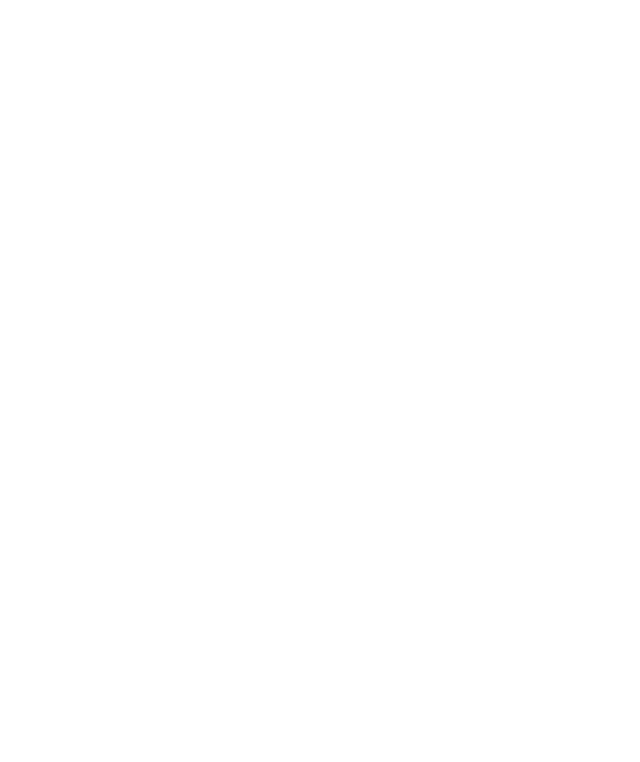
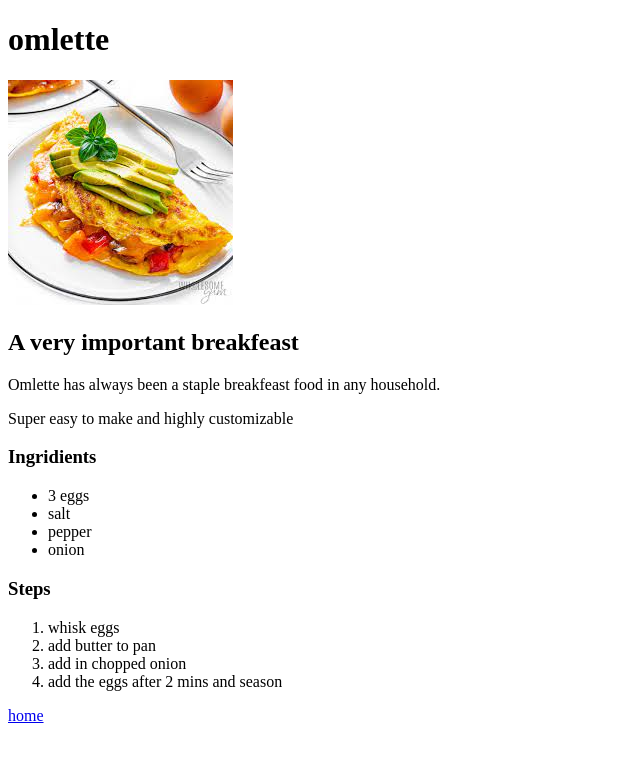
Before and after one commit to picuscalin/odinn-recipes, a plain HTML site: page recipes/omlette.html in a window 1280 px wide. Shown: the whole page, without its empty margins (0-640 px from the left). Drawn offline with Linux system fonts and the light colour scheme.

Commit message:
finalized the rice and omeltte pages

```diff
--- a/recipes/omlette.html
+++ b/recipes/omlette.html
@@ -6,6 +6,26 @@
     <title>omlette</title>
 </head>
 <body>
+    <h1>omlette</h1>
+    <img src="../images/omlette.jpeg">
+    <h2>A very important breakfeast</h2>
+    <p>Omlette has always been a staple breakfeast food in any household.</p>
+    <p>Super easy to make and highly customizable</p>
+    <h3>Ingridients</h3>
+    <ul>
+        <li>3 eggs</li>
+        <li>salt</li>
+        <li>pepper</li>
+        <li>onion</li>
+    </ul>
+    <h3>Steps</h3>
+    <ol>
+        <li>whisk eggs</li>
+        <li>add butter to pan</li>
+        <li>add in chopped onion</li>
+        <li>add the eggs after 2 mins and season</li>
+    </ol>
+    <a href="../index.html">home</a>
 
 </body>
 </html>
```
Also changed, not shown: recipes/bolognese.html (+1 -0 lines), recipes/classic-rice.html (+2 -0 lines).
